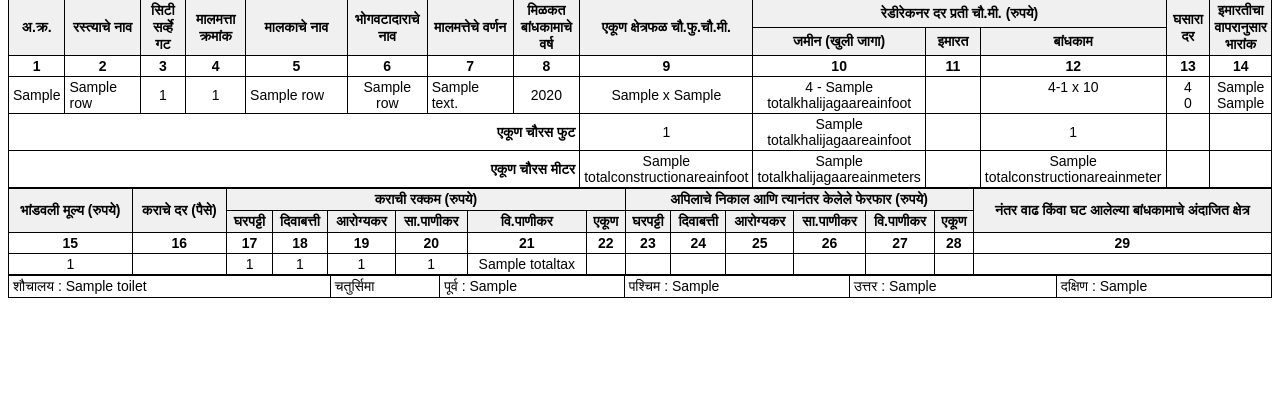
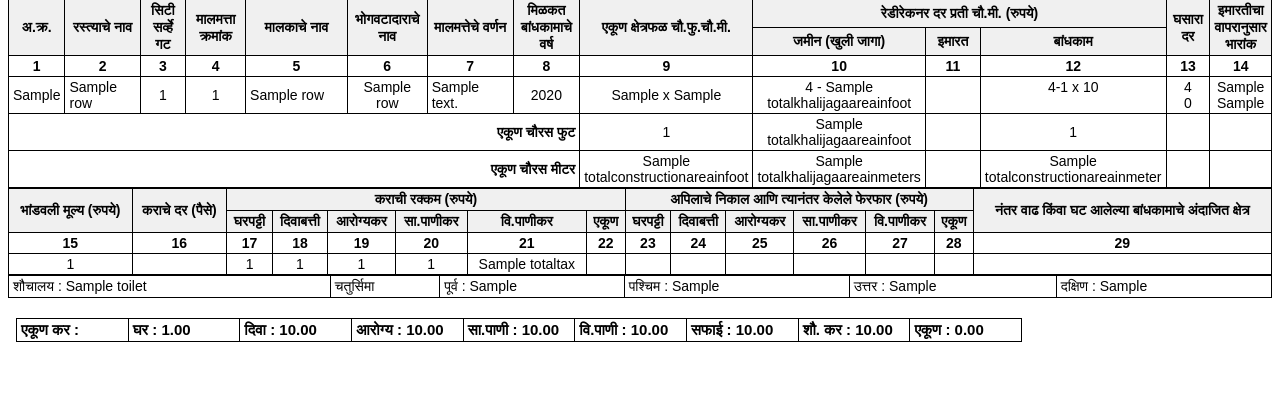
Before and after one commit to YogeshThakur100/E-gram, a Python web app: template templates/Namuna8/namuna8VishehPaniPrakar3.html in a window 1280 px wide. Shown: the part 113-531 px from the top of the page. Run offline with Jinja, Linux system fonts and the light colour scheme; the template is opened without the code that fills it: most values are stand-ins (such as "Sample title", 1, 10 or a date in 2020).

Commit message:
namuna8 report per page calculation added

```diff
--- a/templates/Namuna8/namuna8VishehPaniPrakar3.html
+++ b/templates/Namuna8/namuna8VishehPaniPrakar3.html
@@ -15,7 +15,7 @@
         th, td { border: 1px solid #000; padding: 2px 4px; text-align: center; vertical-align: middle; }
         th { background: #f0f0f0; }
         .footer-summary {
-            border: 3px solid #000;
+
             border-top: none;
             font-size: 13px;
             font-weight: bold;
@@ -101,6 +101,39 @@
                 updateZoom();
             }
         }
+        function updateFooterSummary() {
+            // Only sum visible rows
+            const visibleRows = Array.from(document.querySelectorAll('.record-row')).filter(
+                row => row.style.display !== 'none'
+            );
+            let house = 0, lighting = 0, health = 0, saWater = 0, vsaWater = 0, cleaning = 0, toilet = 0, total = 0;
+            visibleRows.forEach(row => {
+                house += parseFloat(row.dataset.houseTax) || 0;
+                lighting += parseFloat(row.dataset.lightingTax) || 0;
+                health += parseFloat(row.dataset.healthTax) || 0;
+                saWater += parseFloat(row.dataset.saWaterTax) || 0;
+                vsaWater += parseFloat(row.dataset.vsaWaterTax) || 0;
+                cleaning += parseFloat(row.dataset.cleaningTax) || 0;
+                toilet += parseFloat(row.dataset.toiletTax) || 0;
+                total += parseFloat(row.dataset.totalTax) || 0;
+            });
+            if(document.getElementById('footerHouseTax'))
+                document.getElementById('footerHouseTax').innerText = `घर : ${house.toFixed(2)}`;
+            if(document.getElementById('footerLightingTax'))
+                document.getElementById('footerLightingTax').innerText = `दिवा : ${lighting.toFixed(2)}`;
+            if(document.getElementById('footerHealthTax'))
+                document.getElementById('footerHealthTax').innerText = `आरोग्य : ${health.toFixed(2)}`;
+            if(document.getElementById('footerSaWaterTax'))
+                document.getElementById('footerSaWaterTax').innerText = `सा.पाणी : ${saWater.toFixed(2)}`;
+            if(document.getElementById('footerVsaWaterTax'))
+                document.getElementById('footerVsaWaterTax').innerText = `वि.पाणी : ${vsaWater.toFixed(2)}`;
+            if(document.getElementById('footerCleaningTax'))
+                document.getElementById('footerCleaningTax').innerText = `सफाई : ${cleaning.toFixed(2)}`;
+            if(document.getElementById('footerToiletTax'))
+                document.getElementById('footerToiletTax').innerText = `शौ. कर : ${toilet.toFixed(2)}`;
+            if(document.getElementById('footerTotalTax'))
+                document.getElementById('footerTotalTax').innerText = `एकूण : ${total.toFixed(2)}`;
+        }
         function showPage(page) {
             const recordPages = Array.from(document.querySelectorAll('.record-page'));
             totalPages = Math.ceil(recordPages.length);
@@ -113,6 +146,7 @@
             document.getElementById('pageInput').value = currentPage;
             if(document.getElementById('pageTotal'))
                 document.getElementById('pageTotal').innerText = '/' + totalPages;
+            updateFooterSummary(); // <-- Add this line
         }
         function nextPage() { showPage(currentPage + 1); }
         function prevPage() { showPage(currentPage - 1); }
@@ -138,6 +172,7 @@
         window.onload = function() {
             updateZoom();
             showPage(1);
+            updateFooterSummary(); // <-- Add this line
             // Wire up navigation buttons
             document.querySelector('button[title="First Page"]').onclick = firstPage;
             document.querySelector('button[title="Previous Page"]').onclick = prevPage;
@@ -210,7 +245,15 @@
                                 <td>13</td>
                                 <td>14</td>
                             </tr>
-                            <tr>
+                            <tr class="record-row"
+                                data-house-tax="{{ row.totalHouseTax | default('0') }}"
+                                data-lighting-tax="{{ row.lightingTax | default('0') }}"
+                                data-health-tax="{{ row.healthTax | default('0') }}"
+                                data-sa-water-tax="{{ row.saWaterTax | default('0') }}"
+                                data-vsa-water-tax="{{ row.vsaWaterTax | default('0') }}"
+                                data-cleaning-tax="{{ row.cleaningTax | default('0') }}"
+                                data-toilet-tax="{{ row.toiletTax | default('0') }}"
+                                data-total-tax="{{ row.totaltax | default('0') }}">
                                 <td rowspan="2" > {{ row.srNo | default('') }} </td>
                                 <td rowspan="2" style="text-align: left;"> {{ row.roadName | default('') }} </td>
                                 <td rowspan="2"> {{ row.cityWardGatNumber | default('') }} </td>
@@ -365,6 +408,26 @@
                     </div>
                 {% endif %}
             {% endfor %}
+            <!-- Per-page footer summary table -->
+            <tfoot class="page-footer">
+                <tr>
+                    <td colspan="21" style="border:none; padding:0;">
+                        <table class="footer-summary" id="footerSummary" style="width:100%; border-collapse: collapse; font-size: 15px; font-weight:bold;">
+                            <tr>
+                                <td style="text-align: left; width: 10%;">एकूण कर :</td>
+                                <td id="footerHouseTax" style="text-align: left; width: 10%;"></td>
+                                <td id="footerLightingTax" style="text-align: left; width: 10%;"></td>
+                                <td id="footerHealthTax" style="text-align: left; width: 10%;"></td>
+                                <td id="footerSaWaterTax" style="text-align: left; width: 10%;"></td>
+                                <td id="footerVsaWaterTax" style="text-align: left; width: 10%;"></td>
+                                <td id="footerCleaningTax" style="text-align: left; width: 10%;"></td>
+                                <td id="footerToiletTax" style="text-align: left; width: 10%;"></td>
+                                <td id="footerTotalTax" style="text-align: left; width: 10%;"></td>
+                            </tr>
+                        </table>
+                    </td>
+                </tr>
+            </tfoot>
         </div>
     {% endfor %}
     </div>
```
Also changed, not shown: templates/Namuna8/namuna8VishehPaniPrakar1.html (+10 -10 lines), templates/Namuna8/namuna8VishehPaniPrakar2.html (+10 -10 lines).
